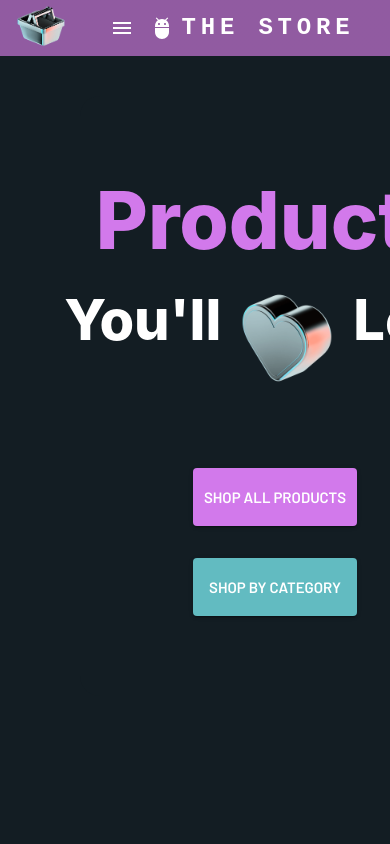
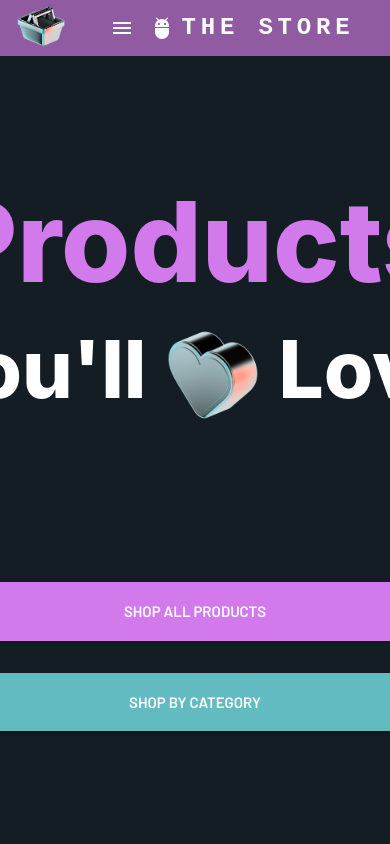
Before and after one commit to carinadiesel-dev/ecommerce-react, a React (Vite) app: page /products in a window 390 px wide. Shown: the top 844 px of the page. Built offline with nearby package versions, Linux system fonts and the light colour scheme.

Commit message:
Products Home Page Mobile Breakpoints working

```diff
--- a/src/pages/ProductPages/index.tsx
+++ b/src/pages/ProductPages/index.tsx
@@ -52,8 +52,8 @@ const ProductsHomePage = () => {
       sx={{ backgroundColor: theme.palette.secondary.main, overflow: "hidden" }}
     >
       <Box
-        height={"60rem"}
         sx={{
+          height: "60rem",
           display: "flex",
           backgroundImage: `url(${productsHeaderImg})`,
           backgroundSize: "cover",
@@ -62,13 +62,21 @@ const ProductsHomePage = () => {
           backgroundPositionY: -100,
           [theme.breakpoints.down("xl")]: {
             backgroundPositionY: -50,
-            backgroundPositionX: -150,
+            backgroundPositionX: 0,
+            height: "50rem",
           },
           [theme.breakpoints.down("lg")]: {
-            backgroundPositionX: -400,
+            backgroundPositionX: -100,
           },
           [theme.breakpoints.down("md")]: {
             backgroundImage: "none",
+            height: "80vh",
+            alignItems: "center",
+          },
+          [theme.breakpoints.down("md")]: {
+            backgroundImage: "none",
+            height: "90vh",
+            alignItems: "center",
           },
         }}
       >
@@ -91,12 +99,14 @@ const ProductsHomePage = () => {
               marginTop: 18,
             },
             [theme.breakpoints.down("lg")]: {
-              height: 600,
+              height: 550,
               marginTop: 5,
             },
             [theme.breakpoints.down("md")]: {
               width: "100%",
               boxShadow: "none",
+              justifyContent: "space-between",
+              marginLeft: 0,
             },
           }}
         >
@@ -111,6 +121,10 @@ const ProductsHomePage = () => {
               [theme.breakpoints.down("xl")]: {
                 fontSize: "5rem",
                 lineHeight: "5.5rem",
+              },
+              [theme.breakpoints.down("md")]: {
+                fontSize: "7rem",
+                lineHeight: "7.5rem",
               },
             }}
           >
@@ -135,6 +149,14 @@ const ProductsHomePage = () => {
                   fontSize: "3.5rem",
                   lineHeight: "4rem",
                 },
+                [theme.breakpoints.down("md")]: {
+                  fontSize: "6rem",
+                  lineHeight: "6.5rem",
+                },
+                [theme.breakpoints.down("sm")]: {
+                  fontSize: "5rem",
+                  lineHeight: "5.5rem",
+                },
               }}
             >
               You'll <img src={loveImg} height={100} /> Love
@@ -147,10 +169,29 @@ const ProductsHomePage = () => {
               [theme.breakpoints.down("lg")]: {
                 flexDirection: "column",
                 gap: 4,
+                width: "25rem",
+              },
+              [theme.breakpoints.down("lg")]: {
+                flexDirection: "column",
+                gap: 4,
+                width: "40rem",
+              },
+              [theme.breakpoints.down("sm")]: {
+                alignItems: "center",
               },
             }}
           >
-            <Link href={"/products/all-products"}>
+            <Link
+              href={"/products/all-products"}
+              sx={{
+                [theme.breakpoints.down("lg")]: {
+                  width: "100%",
+                },
+                [theme.breakpoints.down("sm")]: {
+                  width: "80%",
+                },
+              }}
+            >
               <Button
                 size="large"
                 sx={{
@@ -175,7 +216,17 @@ const ProductsHomePage = () => {
                 Shop All Products
               </Button>
             </Link>
-            <Link href="#shopByCategory">
+            <Link
+              href="#shopByCategory"
+              sx={{
+                [theme.breakpoints.down("lg")]: {
+                  width: "100%",
+                },
+                [theme.breakpoints.down("sm")]: {
+                  width: "80%",
+                },
+              }}
+            >
               <Button
                 size="large"
                 sx={{
@@ -214,6 +265,11 @@ const ProductsHomePage = () => {
             paddingBottom: 7,
             textAlign: "center",
             textShadow: 4,
+            [theme.breakpoints.down("sm")]: {
+              fontSize: "5rem",
+              lineHeight: "5.5rem",
+              paddingBottom: 10,
+            },
           }}
         >
           Shop By Category
@@ -226,6 +282,9 @@ const ProductsHomePage = () => {
             gap: 8,
             justifyContent: "center",
             py: 5,
+            [theme.breakpoints.down("sm")]: {
+              gap: 12,
+            },
           }}
         >
           {categories.map((category, index) => (
```
